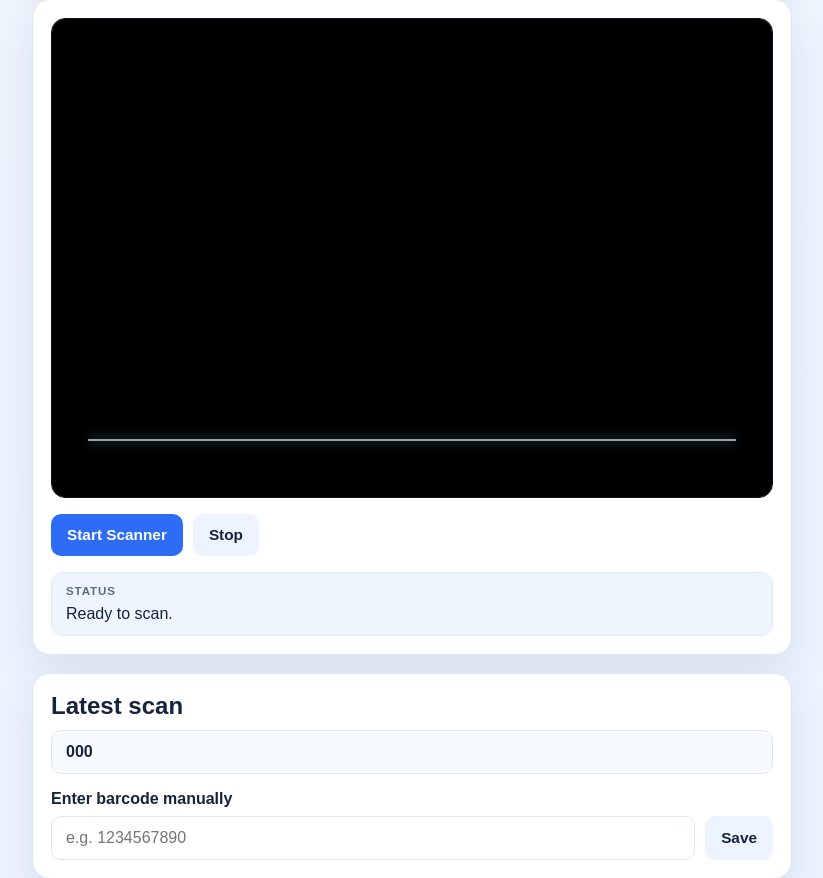
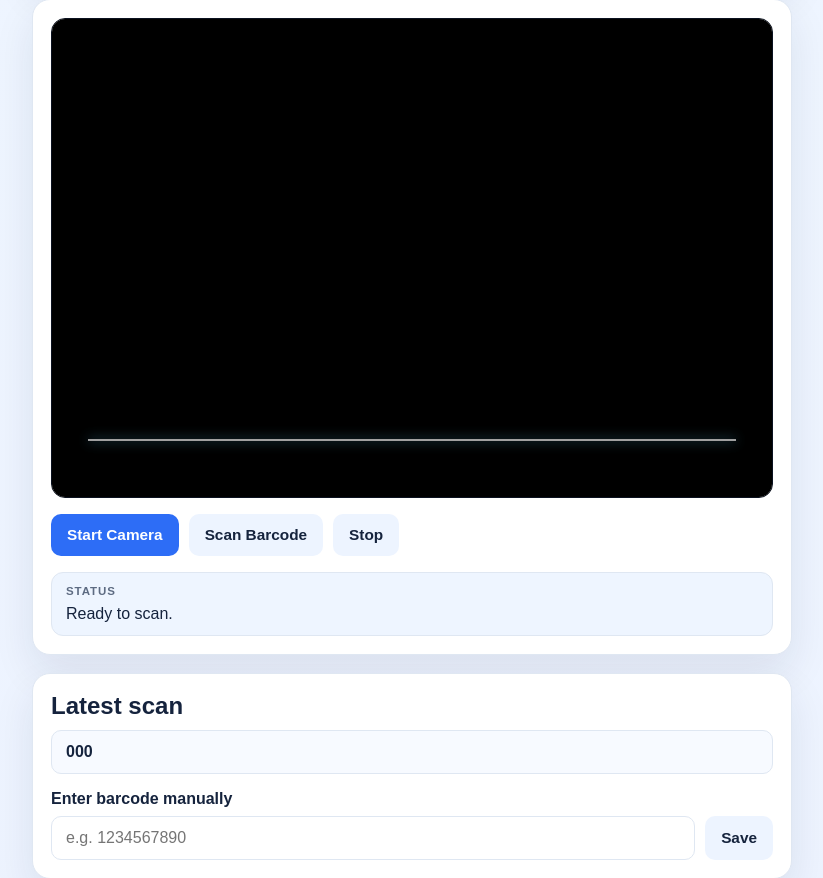
Before and after one commit to JackChanUST2/barcodeScanner, a Flask app: page / in a window 1280 px wide. Shown: the part 136-1014 px from the top of the page, without its empty margins (228-1051 px from the left). Run offline with Flask 3, Linux system fonts and the light colour scheme; tables that the repository leaves empty hold one stand-in row (values such as "Sample post"); some libraries are stand-ins or nearby versions.

Commit message:
Separate camera start from barcode scan

```diff
--- a/static/script.js
+++ b/static/script.js
@@ -3,6 +3,7 @@ const statusText = document.getElementById('statusText');
 const lastCodeEl = document.getElementById('lastCode');
 const scanTableBody = document.getElementById('scanTableBody');
 const startScannerBtn = document.getElementById('startScannerBtn');
+const scanNowBtn = document.getElementById('scanNowBtn');
 const stopScannerBtn = document.getElementById('stopScannerBtn');
 const manualCodeInput = document.getElementById('manualCodeInput');
 const saveManualBtn = document.getElementById('saveManualBtn');
@@ -13,6 +14,7 @@ let codeReader = null;
 let stream = null;
 let scanHistory = [];
 let scanLock = false;
+let cameraReady = false;
 
 function setStatus(message) {
   statusText.textContent = message;
@@ -123,8 +125,9 @@ async function startScanner() {
     return;
   }
 
-  if (stream) {
-    stopScanner();
+  if (stream && video.srcObject) {
+    setStatus('Camera is already active.');
+    return;
   }
 
   try {
@@ -139,6 +142,21 @@ async function startScanner() {
 
     video.srcObject = stream;
     await video.play();
+    cameraReady = true;
+
+    setStatus('Camera ready. Tap Scan Barcode to read the code.');
+  } catch (error) {
+    console.error(error);
+    cameraReady = false;
+    setStatus('Could not start the camera. Please allow camera access and try again.');
+  }
+}
+
+async function scanNow() {
+  if (!cameraReady || !stream || !video.srcObject) {
+    setStatus('Start the camera first, then scan.');
+    return;
+  }
 
   if (!codeReader) {
     codeReader = new ZXing.BrowserMultiFormatReader();
@@ -158,39 +176,38 @@ async function startScanner() {
   ]);
   hints.set(ZXing.DecodeHintType.TRY_HARDER, true);
 
-    await codeReader.decodeFromVideoElement(video, async (result, error) => {
-      if (!result || scanLock) {
-        if (error && error.name !== 'NotFoundException') {
-          console.error(error);
-        }
+  try {
+    setStatus('Scanning barcode...');
+    const result = await codeReader.decodeOnceFromVideoElement(video, hints);
+
+    if (!result) {
+      setStatus('No barcode found. Hold steady and try again.');
       return;
     }
 
     const decodedText = String(result.getText()).trim();
     if (!decodedText) {
+      setStatus('No barcode found. Hold steady and try again.');
       return;
     }
 
-      scanLock = true;
+    await saveScanToServer(decodedText);
     setStatus(`Barcode read: ${decodedText}`);
-      await saveScanToServer(decodedText);
-
-      setTimeout(() => {
-        scanLock = false;
-        setStatus('Scanner active. Point the camera at a barcode.');
-      }, 1200);
-    }, hints);
-
-    setStatus('Scanner active. Point the camera at a barcode.');
   } catch (error) {
     console.error(error);
-    setStatus('Could not start the camera. Please allow camera access and try again.');
+    setStatus('No barcode found. Hold steady and try again.');
   }
 }
 
 function stopScanner() {
+  cameraReady = false;
+
   if (codeReader && typeof codeReader.reset === 'function') {
+    try {
       codeReader.reset();
+    } catch (error) {
+      console.error(error);
+    }
   }
 
   if (stream) {
@@ -217,6 +234,7 @@ async function addManualCode() {
 }
 
 startScannerBtn.addEventListener('click', startScanner);
+scanNowBtn.addEventListener('click', scanNow);
 stopScannerBtn.addEventListener('click', stopScanner);
 saveManualBtn.addEventListener('click', addManualCode);
 downloadCsvBtn.addEventListener('click', exportCsv);
--- a/templates/index.html
+++ b/templates/index.html
@@ -24,7 +24,8 @@
         </div>
 
         <div class="controls">
-          <button id="startScannerBtn" class="primary">Start Scanner</button>
+          <button id="startScannerBtn" class="primary">Start Camera</button>
+          <button id="scanNowBtn" class="secondary">Scan Barcode</button>
           <button id="stopScannerBtn" class="secondary">Stop</button>
         </div>
 
```
Also changed, not shown: PROJECT_NOTES.md (+6 -1 lines). Lines whose indentation alone changed are shown as unchanged.
